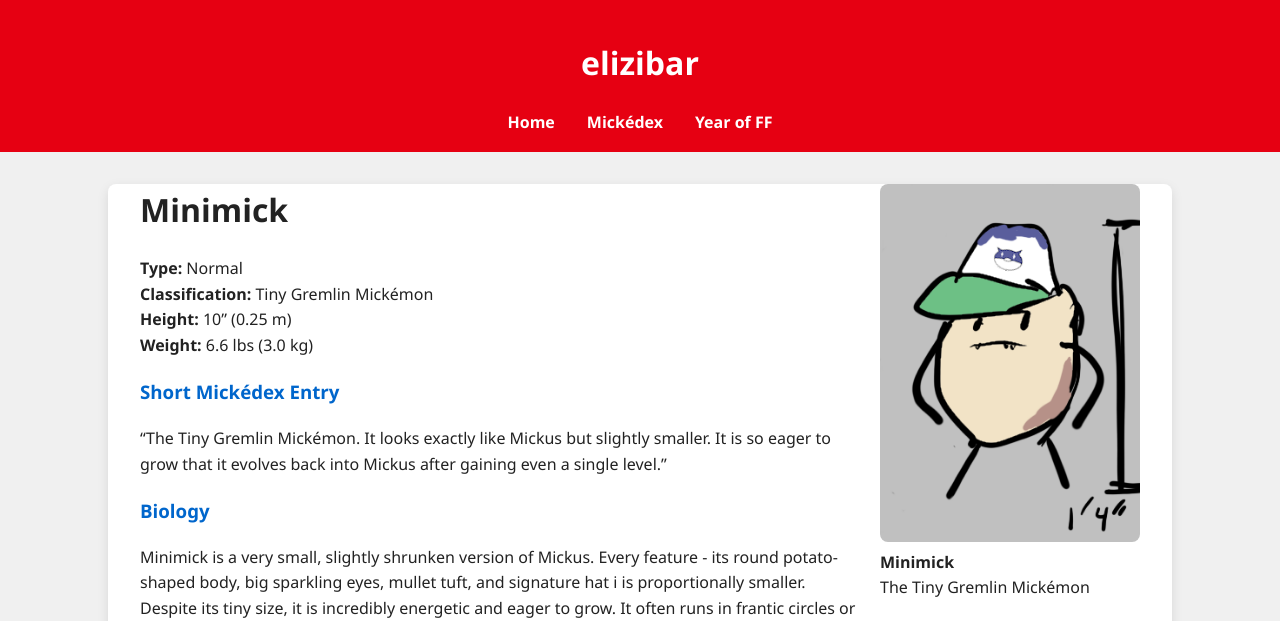
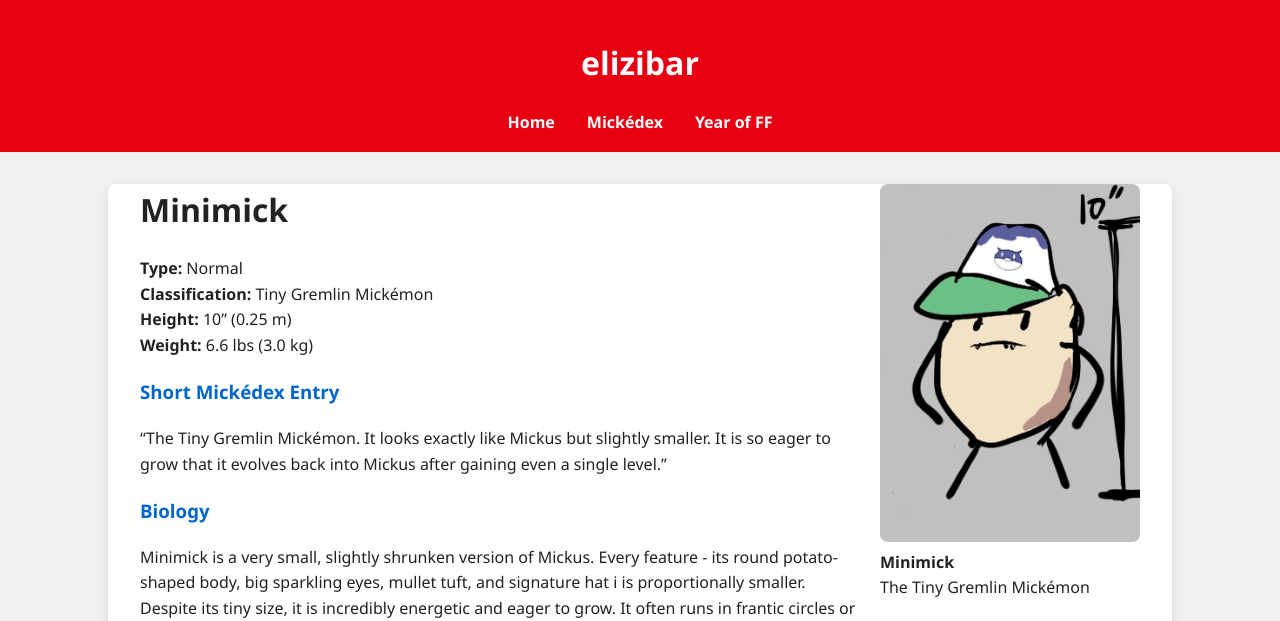
Before and after one commit to elizibar/elizibar.github.io, a Jekyll site: the page built from mickedex/base/minimick.md, in a window 1280 px wide. Shown: the top 621 px of the page. Built offline with Jekyll 4.4.1, drawn with Linux system fonts in a browser that asks for light colours.

Commit message:
typo fix in file path

```diff
--- a/mickedex/base/minimick.md
+++ b/mickedex/base/minimick.md
@@ -5,7 +5,7 @@ permalink: /mickedex/minimick/
 ---
 
 <figure style="float: right; margin: 0 0 20px 20px; width: 260px;">
-  <img src="/assets/images/mickus.png" alt="Minimick" style="width: 100%; border-radius: 8px;">
+  <img src="/assets/images/minimick.png" alt="Minimick" style="width: 100%; border-radius: 8px;">
   <figcaption><strong>Minimick</strong><br>The Tiny Gremlin Mickémon</figcaption>
 </figure>
 
```
